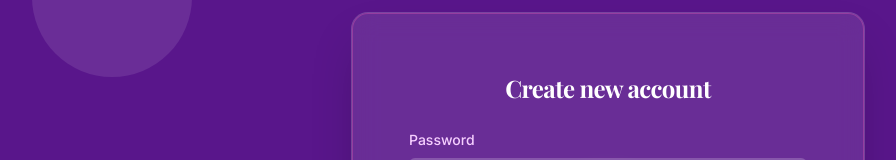
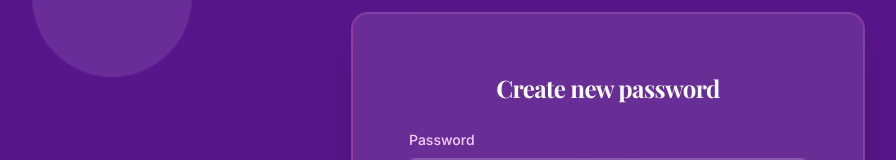
Before and after one commit to SamueIo/dating_app, a Vue app in the folder frontend/: page /password-reset in a window 1280 px wide. Shown: the part 163-323 px from the top of the page, without its empty margins (32-928 px from the left). Built offline with nearby package versions, Linux system fonts and the light colour scheme; no server answers.

Commit message:
Email ui

```diff
--- a/frontend/src/pages/PasswordReset.vue
+++ b/frontend/src/pages/PasswordReset.vue
@@ -2,7 +2,7 @@
   <!-- Main container -->
   <!-- <GuestLayout> --> <!-- Uncomment if using a layout wrapper -->
     <h2 class="text-center text-2xl/9 font-bold tracking-tight text-white">
-      Create new account
+      Create new password
     </h2>
 
     <!-- Display error or success messages -->
```
Also changed, not shown: 2 other files (tests, documents, lock files or other folders).
